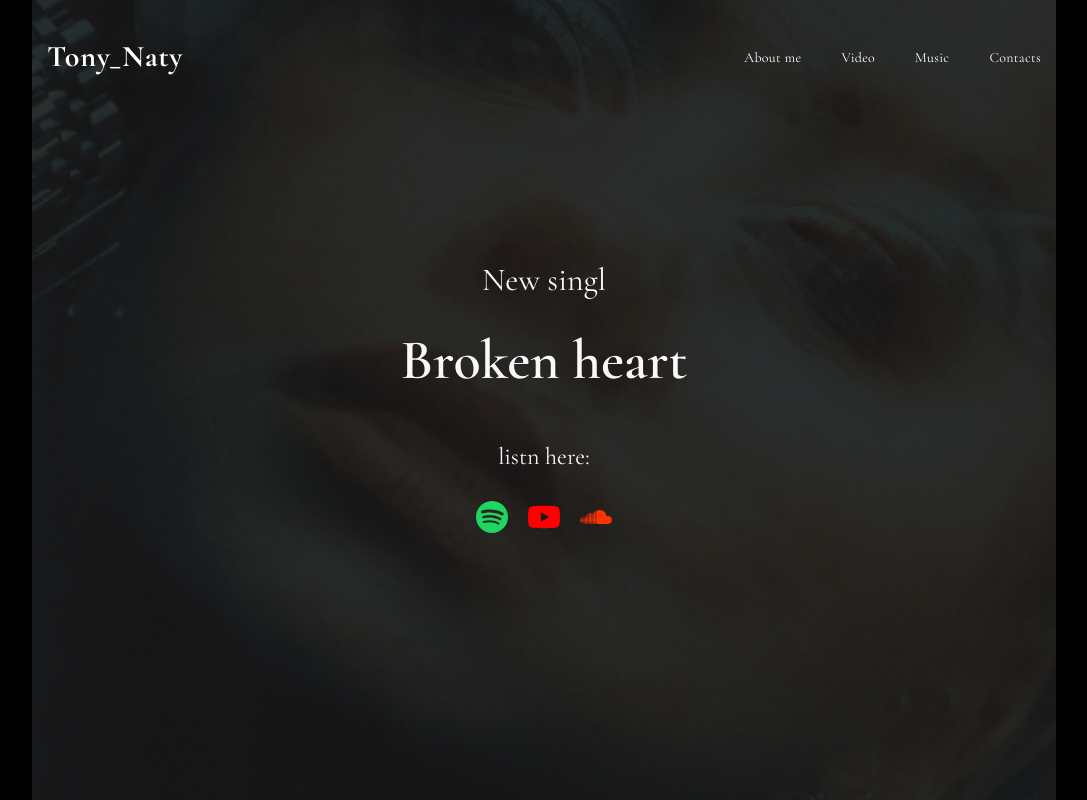
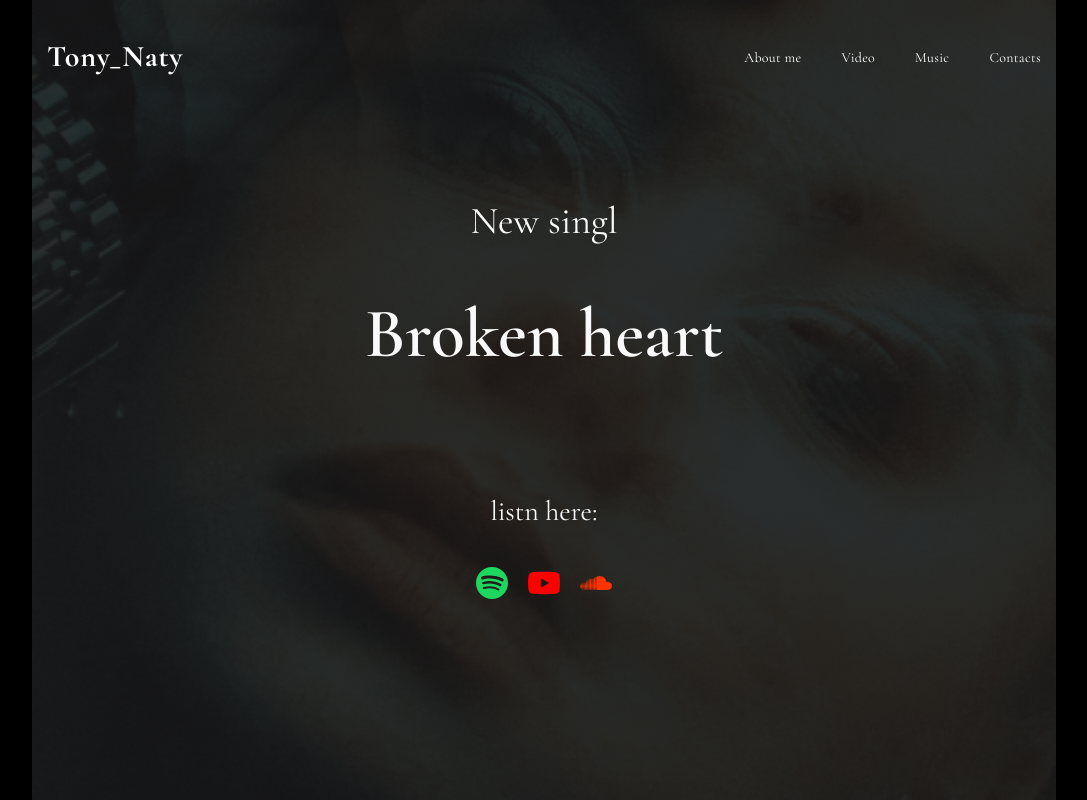
Before and after one commit to NataliGoIt/Tony-Naty, a website built with Parcel: page src/index.html in a window 1280 px wide. Shown: the top 800 px of the page, without its empty margins (96-1183 px from the left). Built offline with nearby package versions, Linux system fonts and the light colour scheme.

Commit message:
hero-mobile

```diff
--- a/src/sass/layouyt/_hero.scss
+++ b/src/sass/layouyt/_hero.scss
@@ -20,8 +20,9 @@
   background-position: center;
   display: flex;
   flex-direction: column;
-  justify-content: center;
+  // justify-content: center;
   align-items: center;
+  padding-top: 200px;
 }
 .hero-social-list {
   display: flex;
@@ -55,6 +56,22 @@
   width: 32px;
   height: 32px;
 }
+@media screen and (min-width: 400px) {
+  .hero__title {
+    margin-top: 50px;
+    margin-bottom: 120px;
+
+    font-size: 70px;
+  }
+  .hero__deskription {
+    font-size: 38px;
+  }
+  .hero__social-title {
+    margin-bottom: 40px;
+
+    font-size: 28px;
+  }
+}
 // @media screen and (min-device-pixel-ratio: 2) and (min-width: 768px),
 //   screen and (min-resolution: 192dpi) and (min-width: 768px),
 //   screen and (min-resolution: 2dppx) and (min-width: 768px){
```
Also changed, not shown: src/sass/main.css, 1 other file.
